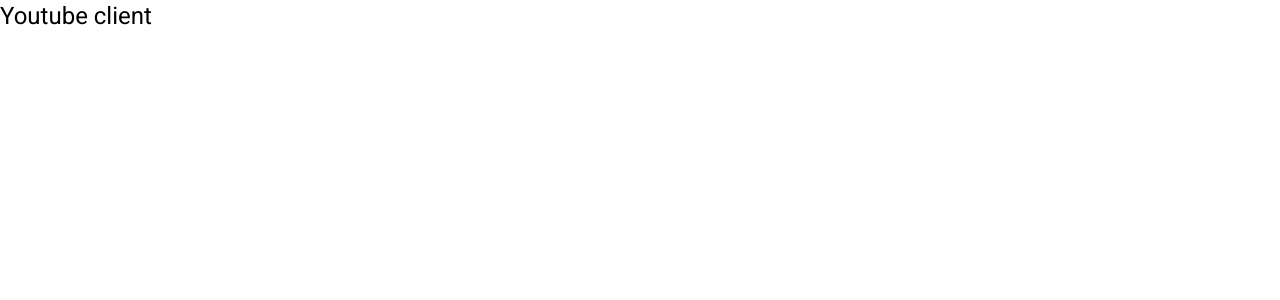
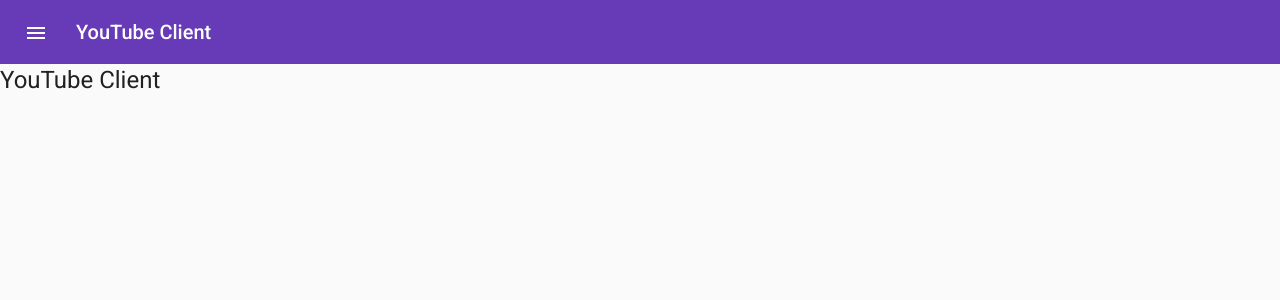
Before and after one commit to yevhen-zakharevych/youtube-client, an Angular app: page / in a window 1280 px wide. Shown: the top 300 px of the page. Built offline with nearby package versions, Linux system fonts and the light colour scheme.

Commit message:
add material module and navigation

```diff
--- a/angular.json
+++ b/angular.json
@@ -15,7 +15,7 @@
       },
       "root": "",
       "sourceRoot": "src",
-      "prefix": "app",
+      "prefix": "",
       "architect": {
         "build": {
           "builder": "@angular-devkit/build-angular:browser",
@@ -31,7 +31,7 @@
               "src/assets"
             ],
             "styles": [
-              "./node_modules/@angular/material/prebuilt-themes/purple-green.css",
+              "./node_modules/@angular/material/prebuilt-themes/deeppurple-amber.css",
               "src/styles.scss"
             ],
             "scripts": []
--- a/src/app/app.component.html
+++ b/src/app/app.component.html
@@ -1,3 +1,5 @@
-<h1>Youtube client</h1>
+<app-main-nav>
+  <h1>YouTube Client</h1>
+</app-main-nav>
 
 <router-outlet></router-outlet>
--- /dev/null
+++ b/src/app/main-nav/main-nav.component.html
@@ -0,0 +1,38 @@
+<mat-sidenav-container class="sidenav-container">
+  <mat-sidenav
+    #drawer
+    class="sidenav"
+    fixedInViewport
+    [opened]="false">
+    <mat-toolbar color="primary">
+      <span>Menu</span>
+      <button
+        type="button"
+        aria-label="Toggle sidenav"
+        mat-icon-button
+        (click)="drawer.toggle()">
+        <mat-icon aria-label="Side nav toggle icon">clear</mat-icon>
+    </button>
+    </mat-toolbar>
+    <mat-nav-list>
+      <a mat-list-item href="#">Link 1</a>
+      <a mat-list-item href="#">Link 2</a>
+      <a mat-list-item href="#">Link 3</a>
+    </mat-nav-list>
+  </mat-sidenav>
+  <mat-sidenav-content>
+    <mat-toolbar color="primary">
+      <button
+        class="menu-open-button"
+        type="button"
+        aria-label="Toggle sidenav"
+        mat-icon-button
+        (click)="drawer.toggle()">
+        <mat-icon aria-label="Side nav toggle icon">menu</mat-icon>
+      </button>
+      <span>YouTube Client</span>
+    </mat-toolbar>
+    <ng-content>
+    </ng-content>
+  </mat-sidenav-content>
+</mat-sidenav-container>
--- /dev/null
+++ b/src/app/main-nav/main-nav.component.scss
@@ -0,0 +1,24 @@
+.sidenav-container {
+  height: 100%;
+}
+
+.sidenav {
+  width: 300px;
+  box-shadow: 3px 0 6px rgba(0,0,0,.24);
+  border-right: none;
+
+  mat-toolbar {
+    display: flex;
+    justify-content: space-between;
+  }
+}
+
+.mat-toolbar.mat-primary {
+  position: sticky;
+  top: 0;
+  z-index: 1;
+}
+
+.menu-open-button {
+  margin-right: 20px;
+}
```
Also changed, not shown: src/app/app.module.ts (+10 -3 lines), src/app/main-nav/main-nav.component.ts (added, +10 -0 lines), src/app/material/material.module.ts (added, +28 -0 lines), src/styles.scss (+10 -2 lines), 2 other files (tests, documents, lock files or other folders).
